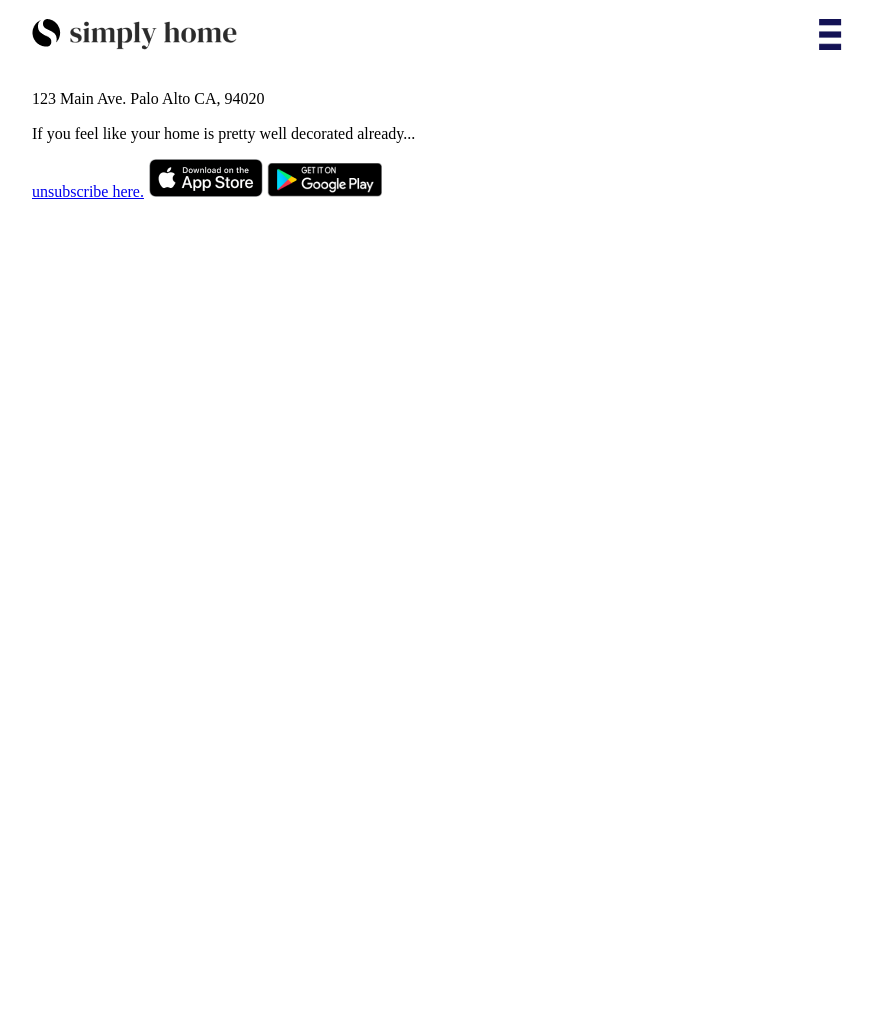
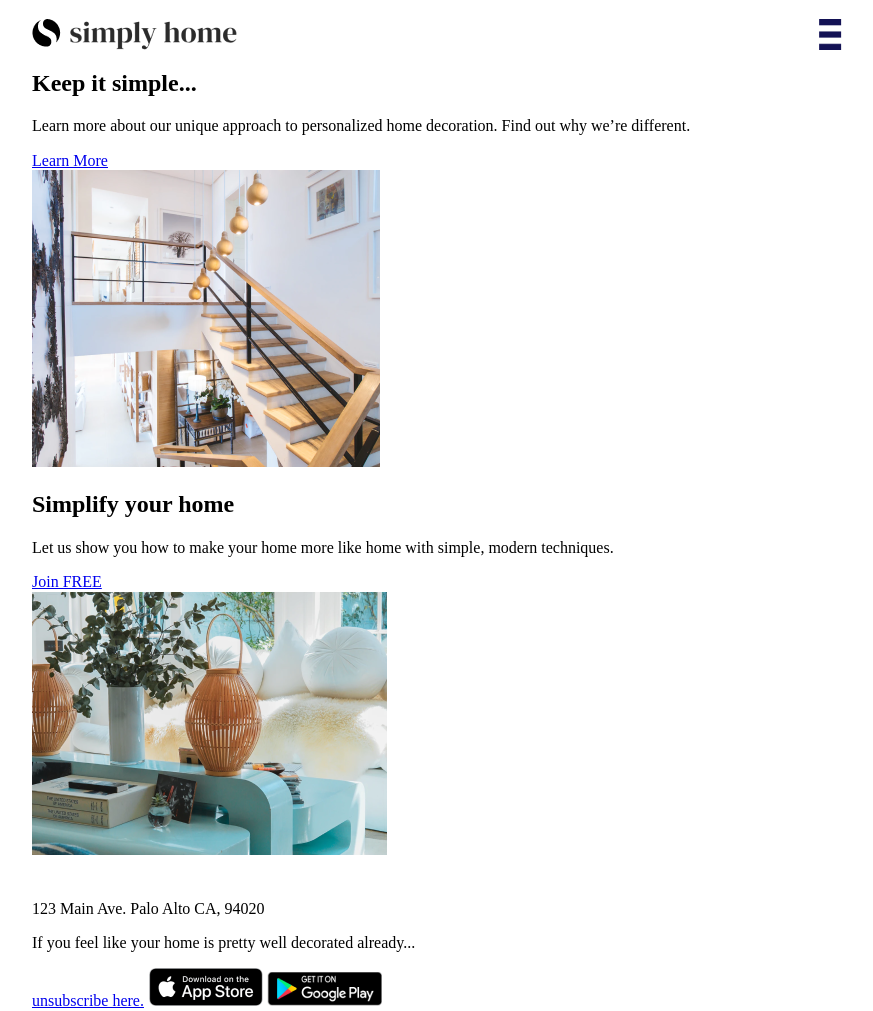
Before and after one commit to Omriruvio/playground, a plain HTML site: page index.html in a window 1280 px wide. Shown: the whole page, without its empty margins (203-1076 px from the left). Before the commit the page ends 800 px from the top, so only its background shows below. Drawn offline with Linux system fonts and the light colour scheme.

Commit message:
Hero secton structure 1st approanch

```diff
--- a/index.html
+++ b/index.html
@@ -1,3 +1,5 @@
+<!-- @format -->
+
 <!DOCTYPE html>
 <html lang="en">
   <head>
@@ -14,7 +16,34 @@
         <img src="./images/navbar-logo.png" alt="" class="header__logo" />
         <img src="./images/header-hamby.png" alt="" class="header__hamby" />
       </section>
-      <section class="hero"></section>
+      <section class="hero">
+        <div class="hero__secgroup">
+          <div class="hero__description">
+            <h2 class="hero__description-title">Keep it simple...</h2>
+            <p class="hero__description-text">
+              Learn more about our unique approach to personalized home
+              decoration. Find out why we’re different.
+            </p>
+            <a href="#" class="hero__description-link">Learn More</a>
+          </div>
+          <div class="hero__image-container">
+            <img src="/images/photo1.png" alt="Alt placeholder" />
+          </div>
+        </div>
+        <div class="hero__secgroup">
+          <div class="hero__description">
+            <h2 class="hero__description-title">Simplify your home</h2>
+            <p class="hero__description-text">
+              Let us show you how to make your home more like home with simple,
+              modern techniques.
+            </p>
+            <a href="#" class="hero__description-link">Join FREE</a>
+          </div>
+          <div class="hero__image-container">
+            <img src="/images/photo2.png" alt="Alt placeholder" />
+          </div>
+        </div>
+      </section>
       <section class="main"></section>
       <section class="footer">
         <img src="./images/SimplyHome Logo.png" alt="logo" />
```
Also changed, not shown: images/photo1.png (added), images/photo2.png (added).
